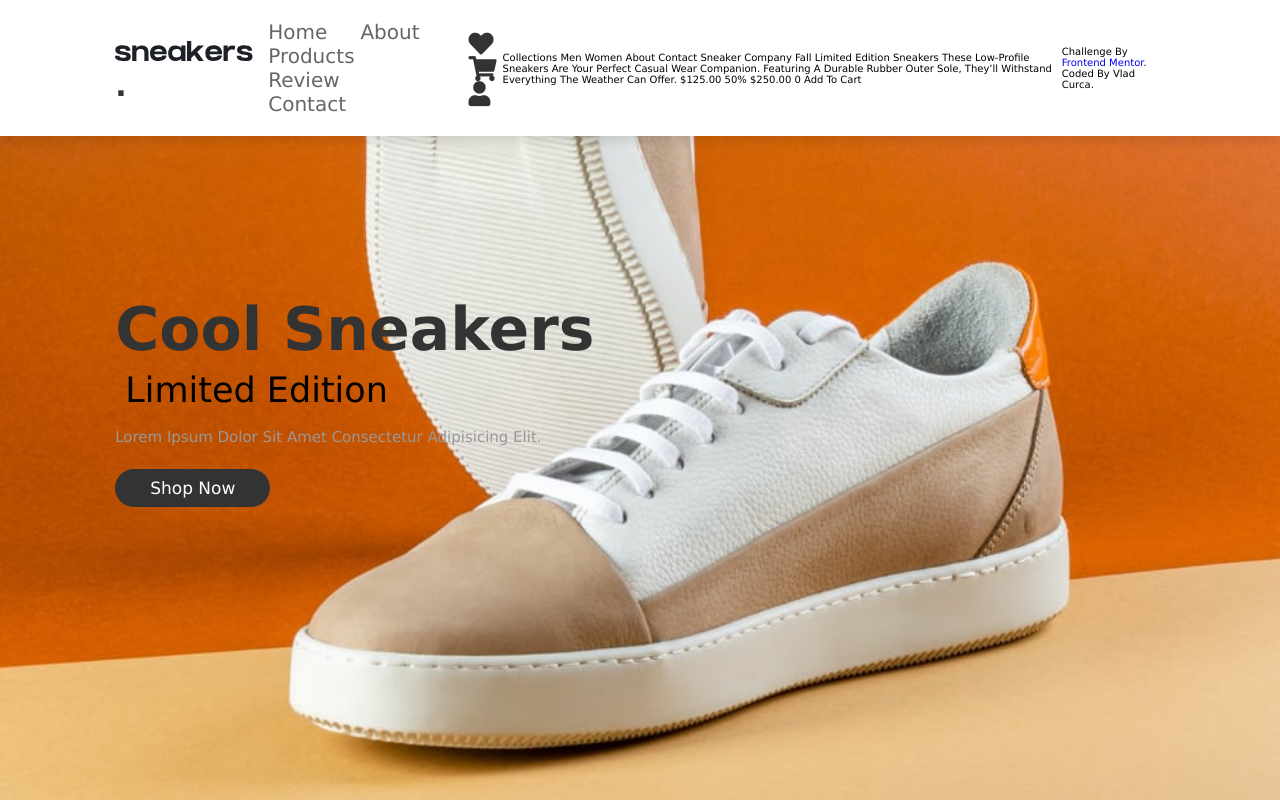
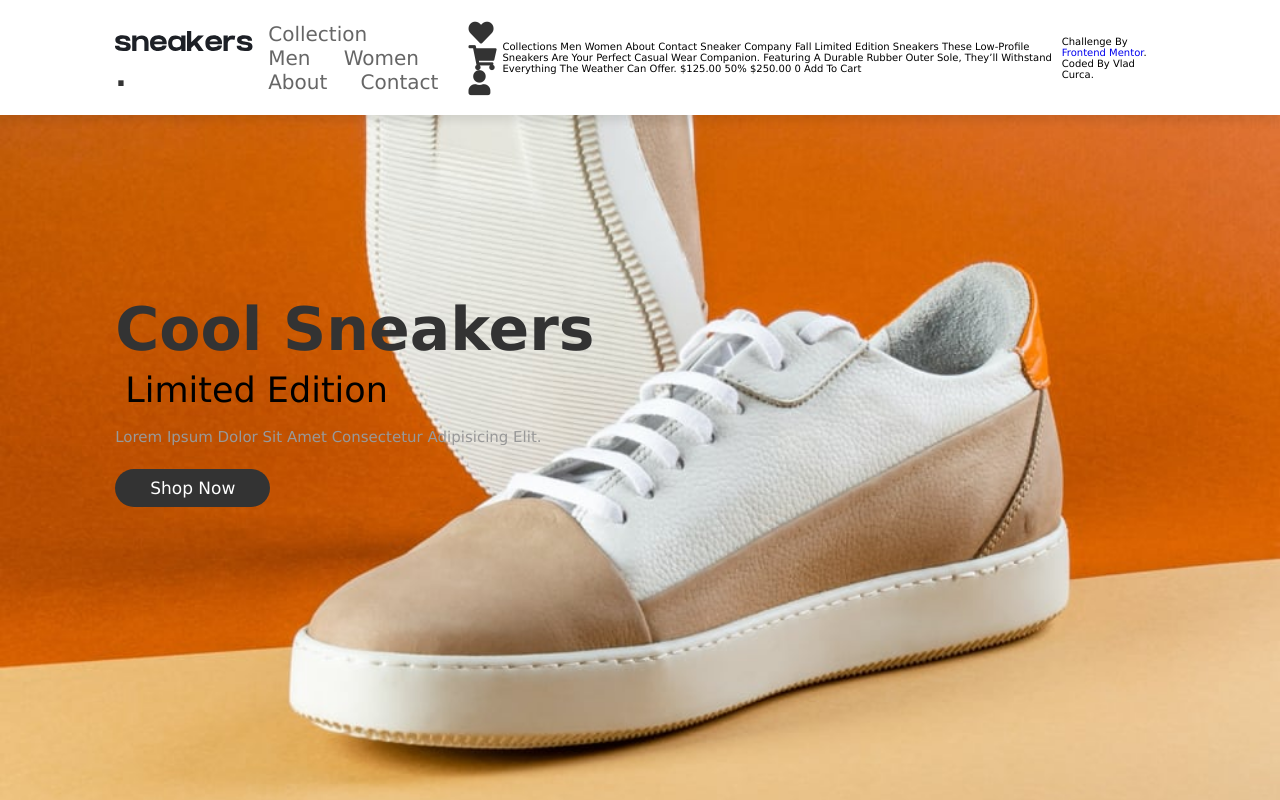
Before and after one commit to VladC82/project-3, a plain HTML site: page ecommerce-product-page-main/index.html in a window 1280 px wide. Shown: the top 800 px of the page. Drawn offline with Linux system fonts and the light colour scheme; files whose address does not match are found by name.

Commit message:
changing buttons

```diff
--- a/ecommerce-product-page-main/index.html
+++ b/ecommerce-product-page-main/index.html
@@ -32,10 +32,10 @@
       >
 
       <nav class="navbar">
-        <a href="#home">home</a>
-        <a href="#about">about</a>
-        <a href="#products">products</a>
-        <a href="#review">review</a>
+        <a href="#Collections">collection</a>
+        <a href="#Men">men</a>
+        <a href="#Women">women</a>
+        <a href="#About">about</a>
         <a href="#contact">contact</a>
       </nav>
 
```
